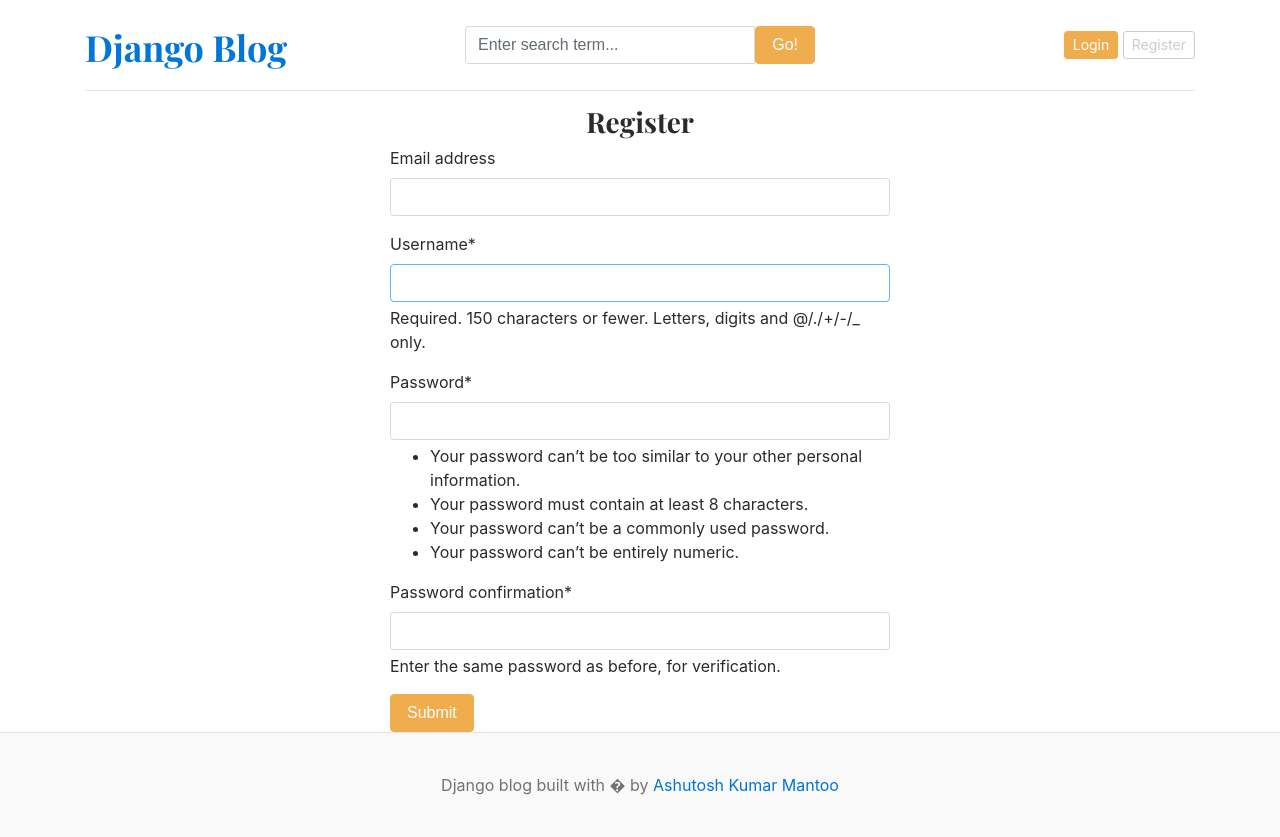
After one commit to ashumantoo/django-blog, a Django app: page /register/ in a window 1280 px wide. The commit adds this page. Run offline with Django 5.2, Linux system fonts and the light colour scheme; data that the repository does not hold is empty; some libraries are stand-ins or nearby versions.

Commit message:
register, login and logout functionality

```diff
--- /dev/null
+++ b/blog_main/forms.py
@@ -0,0 +1,8 @@
+from django.contrib.auth.models import User
+from django.contrib.auth.forms import UserCreationForm
+
+
+class RegistrationForm(UserCreationForm):
+    class Meta:
+        model = User
+        fields = ('email','username','password1','password2')
--- a/blog_main/urls.py
+++ b/blog_main/urls.py
@@ -26,6 +26,9 @@ urlpatterns = [
     path('admin/', admin.site.urls),
     path('', views.home, name="home"),
     path('category/', include('blogs.urls')),
-    path('<slug:slug>', Blogviews.blogs, name='blog'),
-    path('blogs/search/', Blogviews.search , name='search')
+    path('blogs/<slug:slug>', Blogviews.blogs, name='blog'),
+    path('blogs/search/', Blogviews.search , name='search'),
+    path('register/', views.register , name='register'),
+    path('login/', views.login , name='login'),
+    path('logout/', views.logout , name='logout')
 ] + static(settings.MEDIA_URL, document_root=settings.MEDIA_ROOT)
--- a/blog_main/views.py
+++ b/blog_main/views.py
@@ -1,6 +1,11 @@
-from django.shortcuts import render
+from multiprocessing import context
+
+from django.contrib import auth
+from django.contrib.auth.forms import AuthenticationForm
+from django.shortcuts import render, redirect
 
 from assignments.models import About
+from blog_main.forms import RegistrationForm
 from blogs.models import Category, Blog
 
 
@@ -18,3 +23,45 @@ def home(request):
     'about': about
   }
   return render(request, 'home.html', context)
+
+
+def register(request):
+  if request.method == 'POST':
+    form = RegistrationForm(request.POST)
+    if form.is_valid():
+      form.save()
+      return redirect('home')
+    else:
+      print(form.errors)
+  else:
+    form = RegistrationForm()
+
+  context = {
+    'form':form
+  }
+  return render(request,'register.html',context)
+
+
+def login(request):
+  if request.method == 'POST':
+    form = AuthenticationForm(request, request.POST)
+    if form.is_valid():
+      username = form.cleaned_data['username']
+      password = form.cleaned_data['password']
+
+      user = auth.authenticate(username=username, password=password)
+      print('User: ',user)
+      if user != None:
+        auth.login(request,user)
+      return redirect('home')
+  else:
+    form = AuthenticationForm()
+
+  context = {
+    'form': form
+  }
+  return render(request,'login.html',context)
+
+def logout(request):
+  auth.logout(request)
+  return redirect('home')
--- a/templates/base.html
+++ b/templates/base.html
@@ -27,8 +27,14 @@
             </form>
           </div>
           <div class="col-4 d-flex justify-content-end align-items-center">
-            <a class="btn btn-sm btn-warning" href="#">Login</a> &nbsp;
-            <a class="btn btn-sm btn-outline-secondary" href="#">Register</a>
+            {% if not user.is_authenticated %}
+            <a class="btn btn-sm btn-warning" href="{% url 'login' %}">Login</a> &nbsp;
+            <a class="btn btn-sm btn-outline-secondary" href="{% url 'register' %}">Register</a>
+            {% else %}
+              <span> You are logged in as  {{user}} </span>
+              &emsp;
+              <span> <a href="{% url 'logout' %}"> Logout </a></span>
+            {% endif %}
           </div>
         </div>
       </header>
--- /dev/null
+++ b/templates/register.html
@@ -0,0 +1,13 @@
+{% extends 'base.html' %}
+
+
+{% block content %}
+{% load crispy_forms_tags %}
+
+<h3 class="text-center">Register</h3>
+<form action="{% url 'register' %}" method="POST" style="width:500px; margin:auto;">
+    {% csrf_token %}
+    {{ form | crispy }}
+    <button type="submit" class="btn btn-warning">Submit</button>
+</form>
+{% endblock %}
```
Also changed, not shown: blog_main/settings.py (+6 -1 lines), templates/login.html (added, +13 -0 lines).
